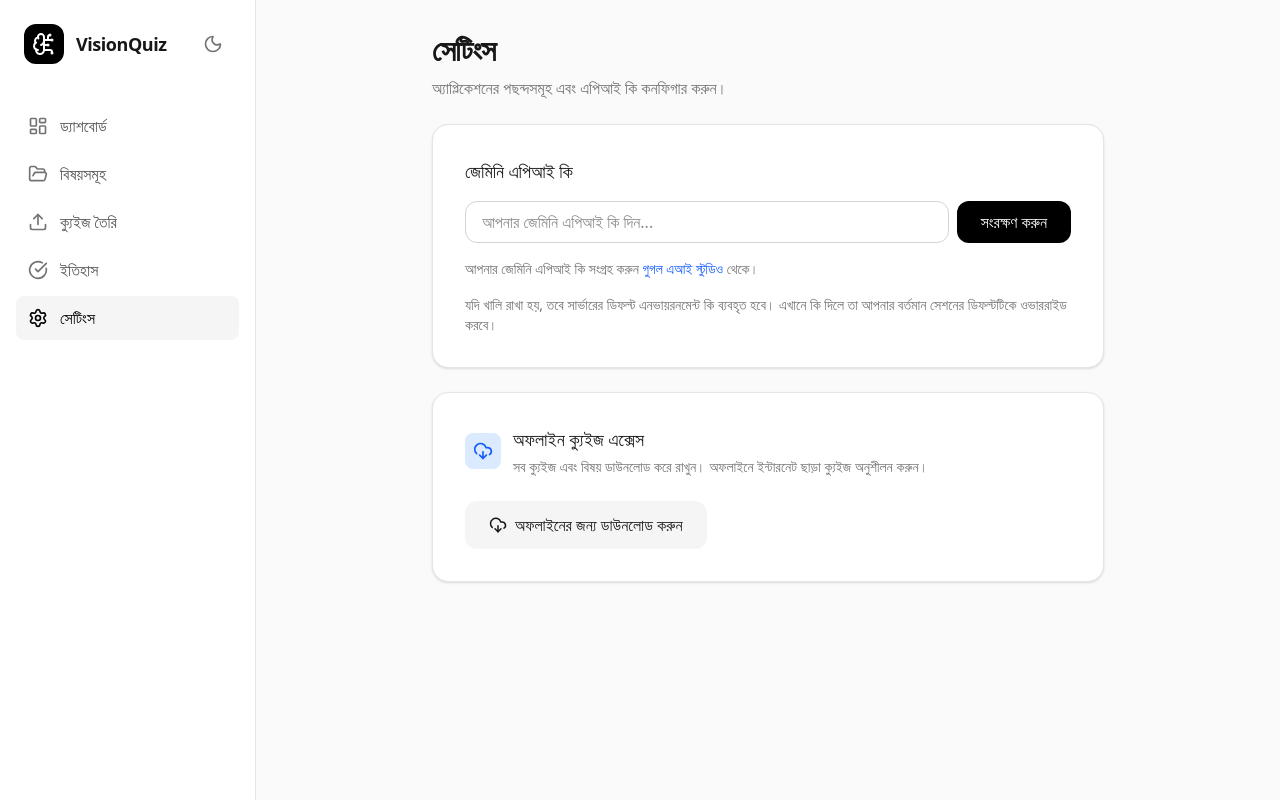
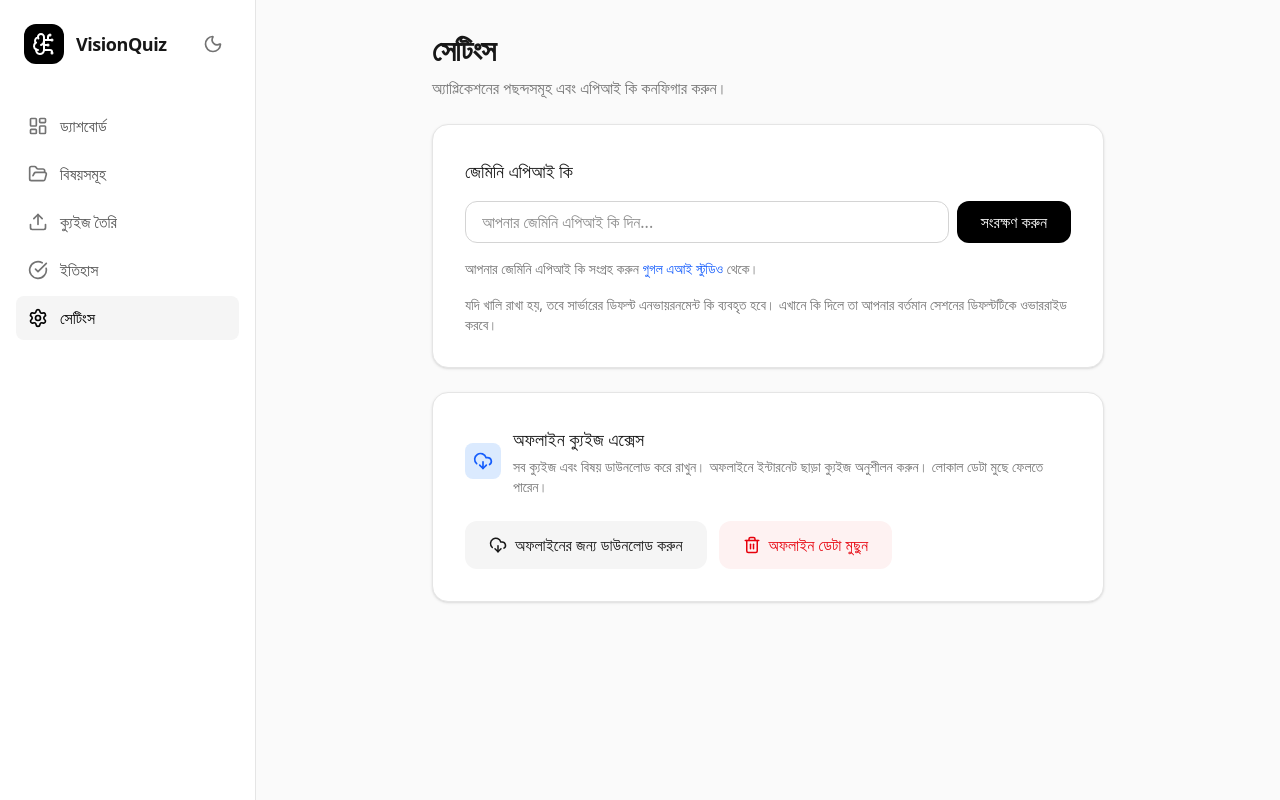
Before and after one commit to khatamirock/viz_quiz, a React (Vite) app: page /settings in a window 1280 px wide. Built offline with nearby package versions, Linux system fonts and the light colour scheme.

Commit message:
dlt.offl

```diff
--- a/src/pages/Settings.tsx
+++ b/src/pages/Settings.tsx
@@ -1,11 +1,12 @@
 import React, { useState, useEffect } from 'react';
-import { DownloadCloud, CheckCircle2, Loader2 } from 'lucide-react';
+import { DownloadCloud, CheckCircle2, Loader2, Trash2 } from 'lucide-react';
 
 export default function Settings() {
   const [apiKey, setApiKey] = useState('');
   const [isSaved, setIsSaved] = useState(false);
   const [isDownloadingOffline, setIsDownloadingOffline] = useState(false);
   const [offlineStatus, setOfflineStatus] = useState<'idle' | 'success' | 'error'>('idle');
+  const [isDeletingOffline, setIsDeletingOffline] = useState(false);
 
   useEffect(() => {
     const savedKey = localStorage.getItem('gemini_api_key') || '';
@@ -56,6 +57,25 @@ export default function Settings() {
     }
   };
 
+  const handleDeleteOfflineData = () => {
+    setIsDeletingOffline(true);
+    try {
+      for (let i = 0; i < localStorage.length; i++) {
+        const key = localStorage.key(i);
+        if (key && (key.startsWith('cache_') || key === 'offline_progress')) {
+          localStorage.removeItem(key);
+          // decrement i because localStorage array shifts
+          i--;
+        }
+      }
+    } catch(e) {
+      console.error("Failed to delete offline data", e);
+    }
+    setTimeout(() => {
+      setIsDeletingOffline(false);
+    }, 500);
+  };
+
   return (
     <div className="space-y-6 animate-in fade-in slide-in-from-bottom-4 duration-500 max-w-2xl mx-auto">
       <div>
@@ -98,15 +118,15 @@ export default function Settings() {
              </div>
              <div>
                 <label className="block text-lg font-medium text-neutral-900 dark:text-neutral-100">অফলাইন ক্যুইজ এক্সেস</label>
-                <p className="text-sm text-neutral-500 mt-1">সব ক্যুইজ এবং বিষয় ডাউনলোড করে রাখুন। অফলাইনে ইন্টারনেট ছাড়া ক্যুইজ অনুশীলন করুন।</p>
+                <p className="text-sm text-neutral-500 mt-1">সব ক্যুইজ এবং বিষয় ডাউনলোড করে রাখুন। অফলাইনে ইন্টারনেট ছাড়া ক্যুইজ অনুশীলন করুন। লোকাল ডেটা মুছে ফেলতে পারেন।</p>
              </div>
           </div>
 
-          <div className="pt-2">
+          <div className="pt-2 flex flex-col sm:flex-row gap-3">
             <button
               onClick={handleDownloadOfflineData}
               disabled={isDownloadingOffline}
-              className="flex items-center space-x-2 px-6 py-3 bg-neutral-100 hover:bg-neutral-200 dark:bg-neutral-800 dark:hover:bg-neutral-700 text-neutral-900 dark:text-neutral-100 rounded-xl font-medium transition disabled:opacity-50"
+              className="flex items-center justify-center space-x-2 px-6 py-3 bg-neutral-100 hover:bg-neutral-200 dark:bg-neutral-800 dark:hover:bg-neutral-700 text-neutral-900 dark:text-neutral-100 rounded-xl font-medium transition disabled:opacity-50"
             >
               {isDownloadingOffline ? (
                 <>
@@ -125,10 +145,27 @@ export default function Settings() {
                 </>
               )}
             </button>
-            {offlineStatus === 'error' && (
-              <p className="text-red-500 text-sm mt-3">ডাউনলোডে সমস্যা হয়েছে, আবার চেষ্টা করুন।</p>
-            )}
+            <button
+              onClick={handleDeleteOfflineData}
+              disabled={isDeletingOffline}
+              className="flex items-center justify-center space-x-2 px-6 py-3 bg-red-50 hover:bg-red-100 dark:bg-red-900/10 dark:hover:bg-red-900/20 text-red-600 dark:text-red-400 rounded-xl font-medium transition disabled:opacity-50"
+            >
+              {isDeletingOffline ? (
+                <>
+                  <Loader2 size={18} className="animate-spin" />
+                  <span>মুছে ফেলা হচ্ছে...</span>
+                </>
+              ) : (
+                <>
+                  <Trash2 size={18} />
+                  <span>অফলাইন ডেটা মুছুন</span>
+                </>
+              )}
+            </button>
           </div>
+          {offlineStatus === 'error' && (
+            <p className="text-red-500 text-sm mt-3">ডাউনলোডে সমস্যা হয়েছে, আবার চেষ্টা করুন।</p>
+          )}
         </div>
       </div>
     </div>
```
